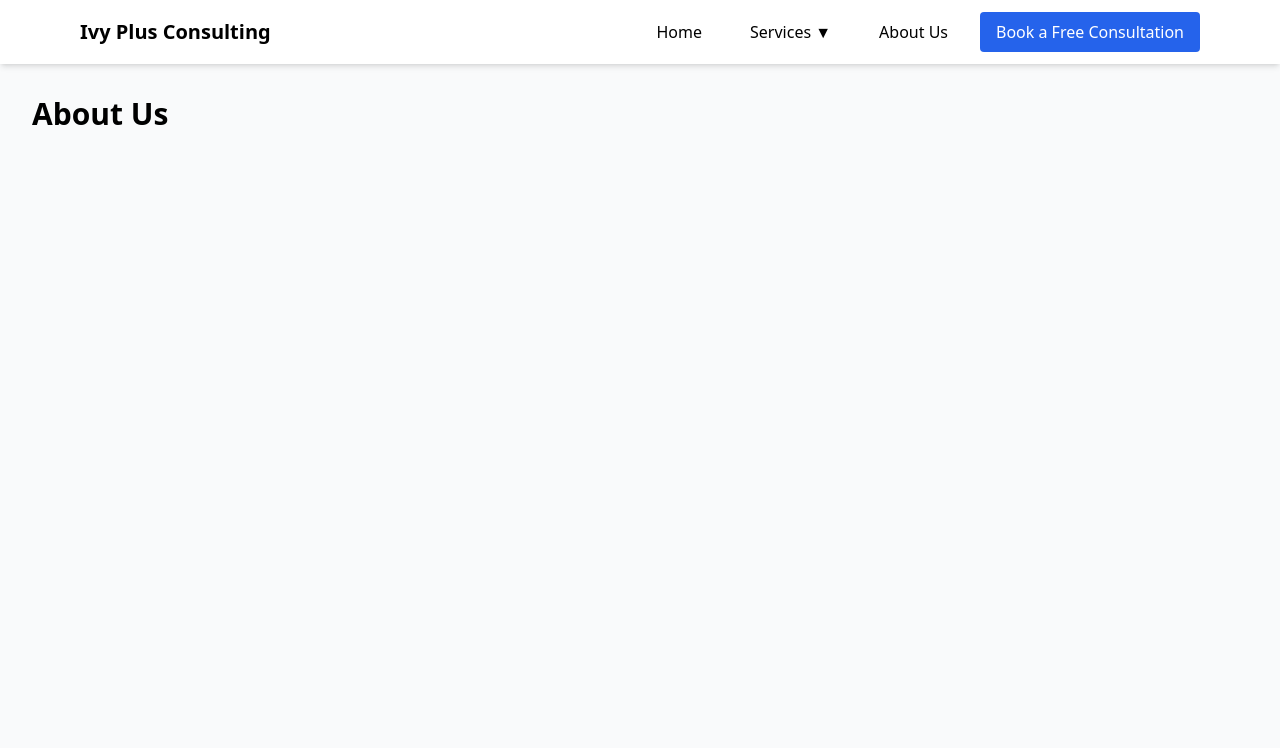
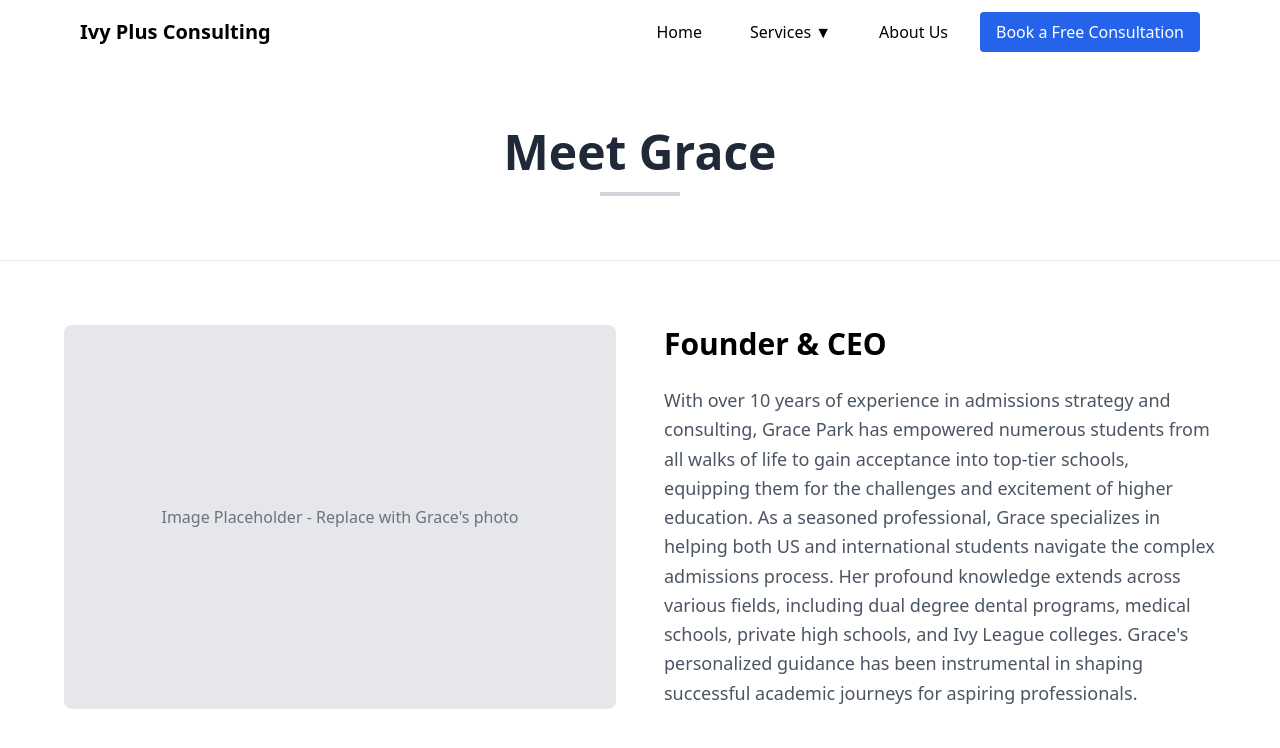
Before and after one commit to solomonii/ivy-plus-consulting, a React (Create React App) app: page / in a window 1280 px wide. Both pictures are taken after a click on the button "About Us". Shown: the top 748 px of the page. Built offline with nearby package versions, Linux system fonts and the light colour scheme.

Commit message:
Content for About Us page

```diff
--- a/src/pages/AboutUs.tsx
+++ b/src/pages/AboutUs.tsx
@@ -2,9 +2,45 @@ import React from "react";
 
 const AboutUs: React.FC = () => {
   return (
-    <div className="p-8">
-      <h1 className="text-3xl font-bold">About Us</h1>
-      {/* Add your content here */}
+    <div className="min-h-screen bg-white">
+      {/* Header Section */}
+      <section className="py-16 px-8 text-center border-b border-gray-200">
+        <h1 className="text-5xl font-bold text-gray-800 mb-4">Meet Grace</h1>
+        <div className="w-20 h-1 bg-gray-300 mx-auto"></div>
+      </section>
+
+      {/* Main Content */}
+      <section className="py-16 px-8">
+        <div className="max-w-6xl mx-auto grid md:grid-cols-2 gap-12 items-center">
+          {/* Left Column - Image */}
+          <div>
+            <div className="bg-gray-200 h-96 rounded-lg flex items-center justify-center">
+              <p className="text-gray-500">
+                Image Placeholder - Replace with Grace's photo
+              </p>
+            </div>
+          </div>
+
+          {/* Right Column - Content */}
+          <div>
+            <h2 className="text-3xl font-semibold mb-6">Founder & CEO</h2>
+
+            <p className="text-gray-600 leading-relaxed text-lg">
+              With over 10 years of experience in admissions strategy and
+              consulting, Grace Park has empowered numerous students from all
+              walks of life to gain acceptance into top-tier schools, equipping
+              them for the challenges and excitement of higher education. As a
+              seasoned professional, Grace specializes in helping both US and
+              international students navigate the complex admissions process.
+              Her profound knowledge extends across various fields, including
+              dual degree dental programs, medical schools, private high
+              schools, and Ivy League colleges. Grace's personalized guidance
+              has been instrumental in shaping successful academic journeys for
+              aspiring professionals.
+            </p>
+          </div>
+        </div>
+      </section>
     </div>
   );
 };
```
